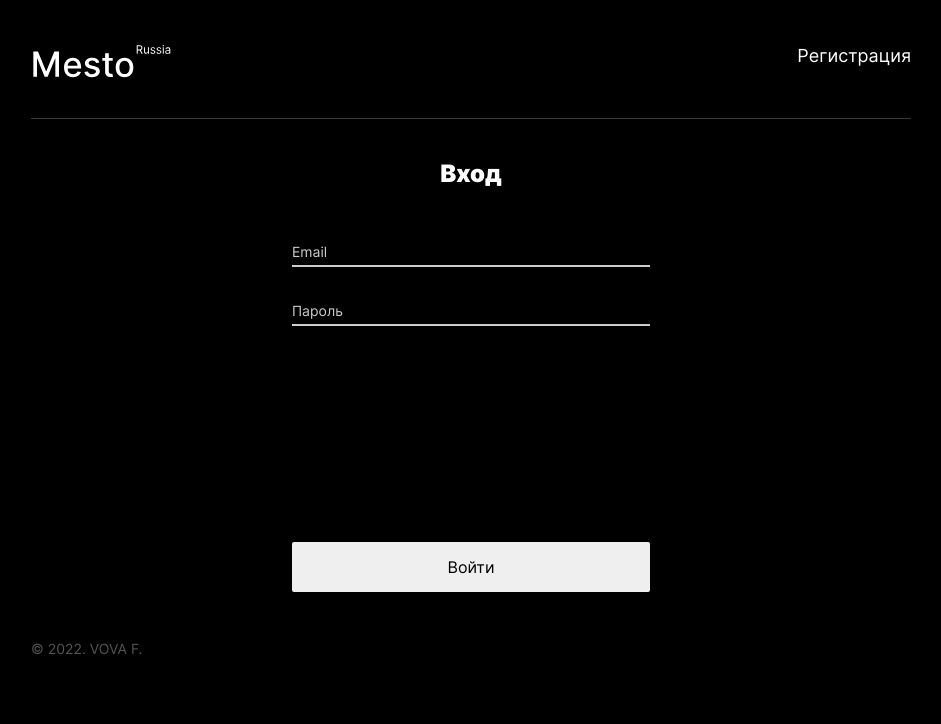
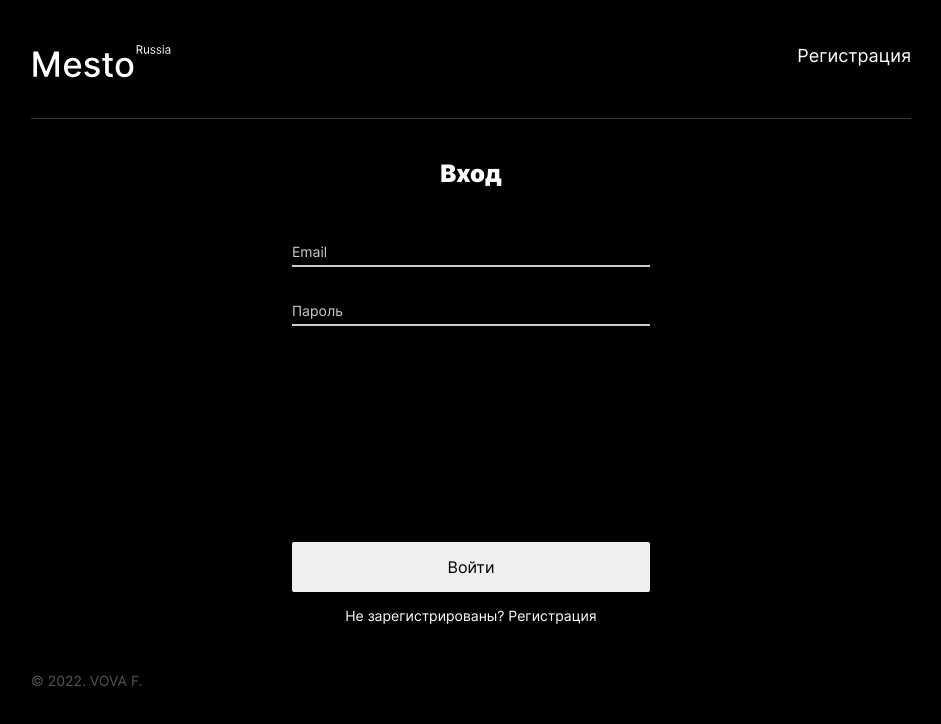
Before and after one commit to uladzimirfilipau/react-mesto-auth, a React (Create React App) app: page /mesto-react-auth/sign-in in a window 1280 px wide. Shown: the top 724 px of the page, without its empty margins (169-1110 px from the left). Built offline with nearby package versions, Linux system fonts and the light colour scheme; no server answers.

Commit message:
feat: add component AuthForm

```diff
--- a/package.json
+++ b/package.json
@@ -1,5 +1,5 @@
 {
-  "homepage": "https://uladzimirfilipau.github.io/mesto-react-auth",
+  "homepage": "https://uladzimirfilipau.github.io/mesto-react-auth/",
   "name": "react-mesto-auth",
   "version": "0.1.0",
   "private": true,
--- a/src/blocks/form/__signin/form__signin.css
+++ b/src/blocks/form/__caption/form__caption.css
@@ -1,4 +1,4 @@
-.form__signin {
+.form__caption {
   font-weight: 400;
   font-size: 14px;
   line-height: 17px;
@@ -10,7 +10,7 @@
 }
 
 @media screen and (min-width: 768px) {
-  .form__signin {
+  .form__caption {
     margin: 15px 0 0;
   }
 }
--- /dev/null
+++ b/src/components/AuthForm.js
@@ -0,0 +1,53 @@
+import React from 'react';
+
+function AuthForm({
+  email,
+  password,
+  title,
+  buttonText,
+  children,
+  handleEmailChange,
+  handlePasswordChange,
+  handleSubmit
+}) {
+
+  return (
+    <form className='form' onSubmit={handleSubmit}>
+      <h2 className='form__title'>{title}</h2>
+
+      <input
+        className='form__input form__input_type_email'
+        placeholder='Email'
+        name='email'
+        type='email'
+        id='email'
+        value={email}
+        onChange={handleEmailChange}
+        minLength='8'
+        maxLength='30'
+        required
+      />
+
+      <input
+        className='form__input form__input_type_password'
+        placeholder='Пароль'
+        name='password'
+        type='password'
+        id='password'
+        value={password}
+        onChange={handlePasswordChange}
+        minLength='8'
+        maxLength='20'
+        required
+      />
+
+      <button type='submit' className='form__submit-button'>
+        {buttonText}
+      </button>
+
+      {children}
+    </form>
+  );
+}
+
+export default AuthForm;
--- a/src/components/Login.js
+++ b/src/components/Login.js
@@ -1,4 +1,6 @@
 import { useState } from 'react';
+import { Link } from 'react-router-dom';
+import AuthForm from './AuthForm';
 
 function Login({ onLogin }) {
   const [email, setEmail] = useState('');
@@ -18,39 +20,20 @@ function Login({ onLogin }) {
   }
 
   return (
-    <form className='form' onSubmit={handleSubmit}>
-      <h2 className='form__title'>Вход</h2>
-
-      <input
-        className='form__input form__input_type_email'
-        placeholder='Email'
-        name='email'
-        type='email'
-        id='email'
-        value={email}
-        onChange={handleEmailChange}
-        minLength='8'
-        maxLength='40'
-        required
-      />
-
-      <input
-        className='form__input form__input_type_password'
-        placeholder='Пароль'
-        name='password'
-        type='password'
-        id='password'
-        value={password}
-        onChange={handlePasswordChange}
-        minLength='8'
-        maxLength='40'
-        required
-      />
-
-      <button type='submit' className='form__submit-button'>
-        Войти
-      </button>
-    </form>
+    <AuthForm
+      title={'Вход'}
+      buttonText={'Войти'}
+      handleEmailChange={handleEmailChange}
+      handlePasswordChange={handlePasswordChange}
+      onSubmit={handleSubmit}
+    >
+      <p className='form__caption'>
+        Не зарегистрированы?&nbsp;
+        <Link to='sign-up' className='form__link'>
+          Регистрация
+        </Link>
+      </p>
+    </AuthForm>
   );
 }
 
--- a/src/components/Register.js
+++ b/src/components/Register.js
@@ -1,5 +1,6 @@
 import { useState } from 'react';
 import { Link } from 'react-router-dom';
+import AuthForm from './AuthForm';
 
 function Register({ onRegister }) {
   const [email, setEmail] = useState('');
@@ -19,45 +20,20 @@ function Register({ onRegister }) {
   }
 
   return (
-    <form className='form' onSubmit={handleSubmit}>
-      <h2 className='form__title'>Регистрация</h2>
-      <input
-        className='form__input form__input_type_email'
-        placeholder='Email'
-        name='email'
-        type='email'
-        id='email'
-        value={email}
-        onChange={handleEmailChange}
-        minLength='8'
-        maxLength='40'
-        required
-      />
-
-      <input
-        className='form__input form__input_type_password'
-        placeholder='Пароль'
-        name='password'
-        type='password'
-        id='password'
-        value={password}
-        onChange={handlePasswordChange}
-        minLength='8'
-        maxLength='40'
-        required
-      />
-
-      <button type='submit' className='form__submit-button'>
-        Зарегистрироваться
-      </button>
-
-      <p className='form__signin'>
+    <AuthForm
+      title={'Регистрация'}
+      buttonText={'Зарегистрироваться'}
+      handleEmailChange={handleEmailChange}
+      handlePasswordChange={handlePasswordChange}
+      onSubmit={handleSubmit}
+    >
+      <p className='form__caption'>
         Уже зарегистрированы?&nbsp;
         <Link to='sign-in' className='form__link'>
           Войти
         </Link>
       </p>
-    </form>
+    </AuthForm>
   );
 }
 
--- a/src/index.css
+++ b/src/index.css
@@ -83,5 +83,5 @@
 @import url(../src/blocks/form/__input/_type_password/form__input_type_password.css);
 @import url(../src/blocks/form/__link/form__link.css);
 @import url(../src/blocks/form/__submit-button/form__submit-button.css);
-@import url(../src/blocks/form/__signin/form__signin.css);
+@import url(../src/blocks/form/__caption/form__caption.css);
 @import url(../src/blocks/form/__link/form__link.css);
--- a/src/index.js
+++ b/src/index.js
@@ -1,5 +1,5 @@
 import React from 'react';
-import ReactDOM from 'react-dom';
+import ReactDOM from 'react-dom/client';
 import { BrowserRouter } from 'react-router-dom';
 
 import App from './components/App';
@@ -8,7 +8,7 @@ import './index.css';
 const root = ReactDOM.createRoot(document.getElementById('root'));
 root.render(
   //<React.StrictMode>
-    <BrowserRouter basename={'/mesto-react-auth'}>
+    <BrowserRouter basename='/mesto-react-auth'>
       <App />
     </BrowserRouter>
   //</React.StrictMode>
```
